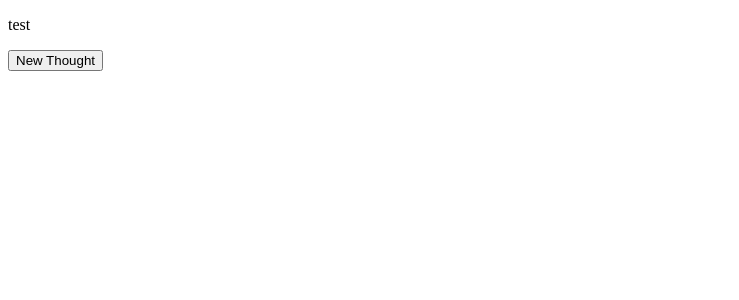
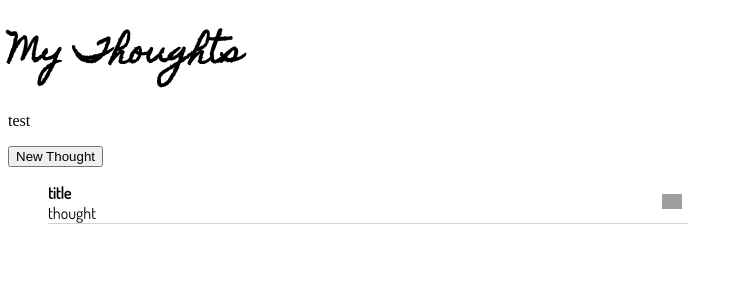
Before and after one commit to wayaway-jtm/angular-social-lab, an Angular app: page / in a window 1280 px wide. Shown: the top 300 px of the page, without its empty margins (0-739 px from the left). Built offline with nearby package versions, Linux system fonts and the light colour scheme; grey boxes are pictures that could not be loaded.

Commit message:
added and implemented fonts

```diff
--- a/src/app/post/post.component.css
+++ b/src/app/post/post.component.css
@@ -0,0 +1,29 @@
+span {
+    display: flex;
+}
+
+span section {
+    flex-grow: 1;
+}
+
+p {
+    margin: 0;
+    font-family: 'Dosis', 'sans-serif';
+}
+
+#pTitle {
+    font-weight: bold;
+}
+
+button {
+    background: transparent;
+    border: none;
+}
+
+button:hover {
+    border: 1px solid black;
+}
+
+img {
+    max-height: 15px;
+}
--- a/src/app/post/post.component.html
+++ b/src/app/post/post.component.html
@@ -1,4 +1,8 @@
 <span>
+  <section>
+    <p id="pTitle">{{title}}</p>
+    <p id="pThought">{{thought}}</p>
+  </section>
   <button (click)="deletePost()">
     <img src="https://cdn2.iconfinder.com/data/icons/cleaning-19/30/30x30-10-512.png" alt="delete icon">
   </button>
--- a/src/app/post/post.component.ts
+++ b/src/app/post/post.component.ts
@@ -16,6 +16,8 @@ export class PostComponent implements OnInit, IPost {
   }
 
   ngOnInit() {
+    this.title = this.post.title;
+    this.thought = this.post.thought;
   }
 
   deletePost() {
--- a/src/app/social-posts/social-posts.component.css
+++ b/src/app/social-posts/social-posts.component.css
@@ -0,0 +1,5 @@
+li {
+    max-width: 50vw;
+    border-bottom: 1px solid lightgray;
+    list-style-type: none;
+}
--- a/src/app/social-posts/social-posts.component.ts
+++ b/src/app/social-posts/social-posts.component.ts
@@ -11,14 +11,12 @@ import { Post } from '../post/post.class';
 export class SocialPostsComponent implements OnInit {
 
   showForm: boolean = false;
-  postList: IPost[] = [];
+  postList: IPost[] = [new Post()];
 
   constructor() { }
 
   onSubmit(eventVar: IPost) {
-    console.log('Received thought: ', new Post(eventVar.title, eventVar.thought));
     this.postList = [...this.postList, new Post(eventVar.title, eventVar.thought)];
-    console.log('Array: ', this.postList);
     this.showForm = false;
   }
 
--- a/src/index.html
+++ b/src/index.html
@@ -6,8 +6,11 @@
   <base href="/">
   <meta name="viewport" content="width=device-width, initial-scale=1">
   <link rel="icon" type="image/x-icon" href="favicon.ico">
+  <link href="https://fonts.googleapis.com/css?family=Dosis&display=swap" rel="stylesheet">
+  <link href="https://fonts.googleapis.com/css?family=Homemade+Apple&display=swap" rel="stylesheet">
 </head>
 <body>
+  <h1>My Thoughts</h1>
   <app-root></app-root>
 </body>
 </html>
--- a/src/styles.css
+++ b/src/styles.css
@@ -1 +1,8 @@
 /* You can add global styles to this file, and also import other style files */
+* {
+    box-sizing: border-box;
+}
+
+h1 {
+    font-family: 'Homemade Apple', cursive;
+}
```
